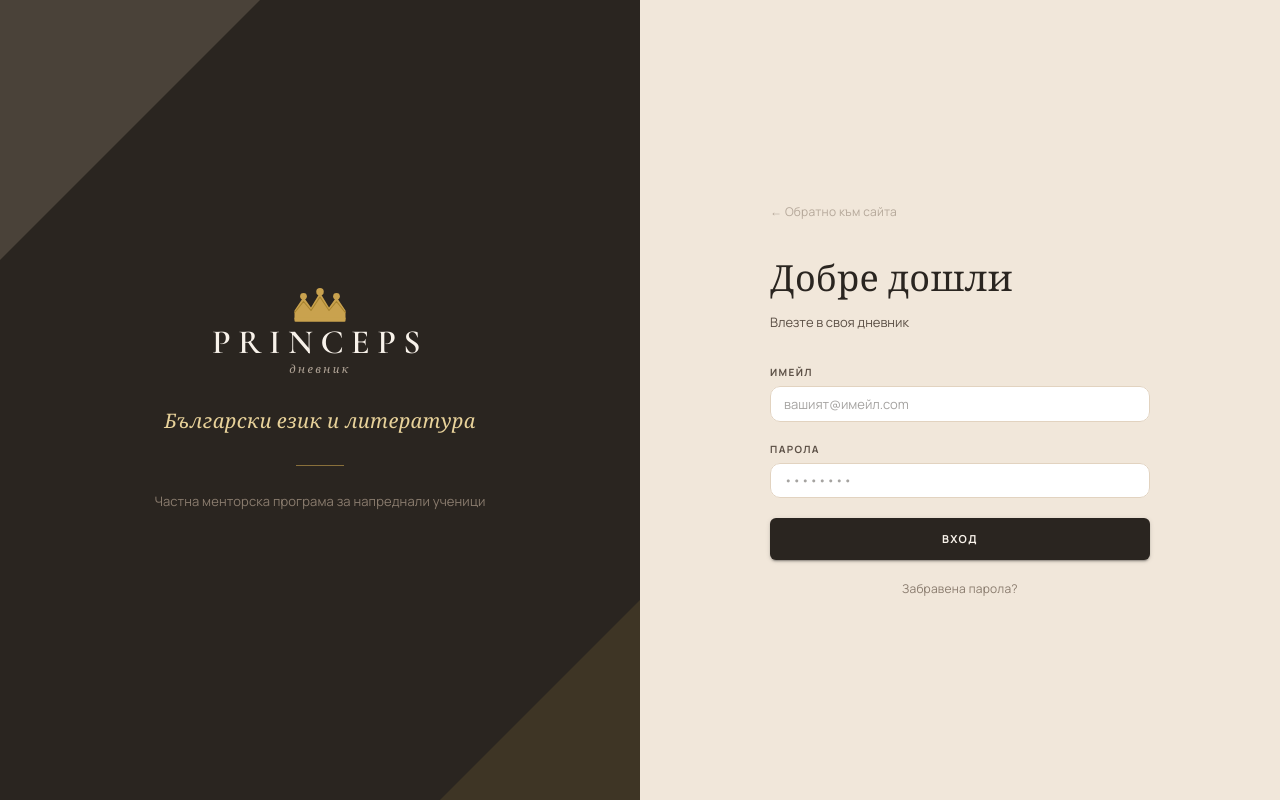
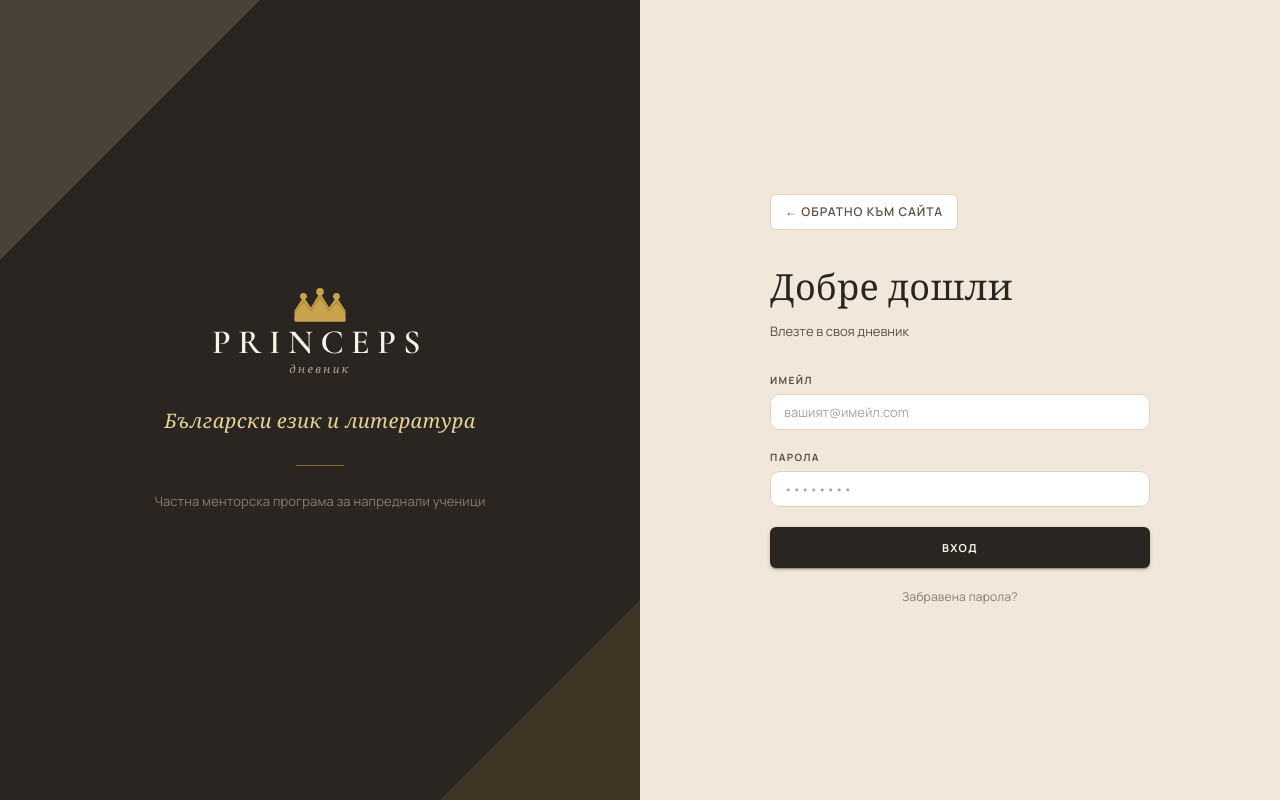
Before and after one commit to KaloyanSoftware/Gradebook, a React (Vite) app in the folder gradebook-frontend/: page /login in a window 1280 px wide. Built offline with nearby package versions, Linux system fonts and the light colour scheme; no server answers.

Commit message:
Make back-to-landing link more visible on login page

```diff
--- a/gradebook-frontend/src/pages/LoginPage.module.scss
+++ b/gradebook-frontend/src/pages/LoginPage.module.scss
@@ -164,16 +164,24 @@
 .backLink {
   display: inline-flex;
   align-items: center;
-  gap: 5px;
+  gap: 6px;
   font-size: 12px;
-  color: $color-text-faint;
+  font-weight: 600;
+  letter-spacing: 0.08em;
+  text-transform: uppercase;
+  color: $color-text-secondary;
   text-decoration: none;
-  letter-spacing: 0.02em;
   margin-bottom: 32px;
-  transition: color 0.15s;
+  padding: 8px 14px;
+  border: 1px solid $color-border;
+  border-radius: $radius-sm;
+  background: $color-surface;
+  transition: color 0.15s, border-color 0.15s, background 0.15s;
 
   &:hover {
-    color: $color-text-secondary;
+    color: $color-text-primary;
+    border-color: $color-border-strong;
+    background: $color-elevated;
   }
 }
 
```
